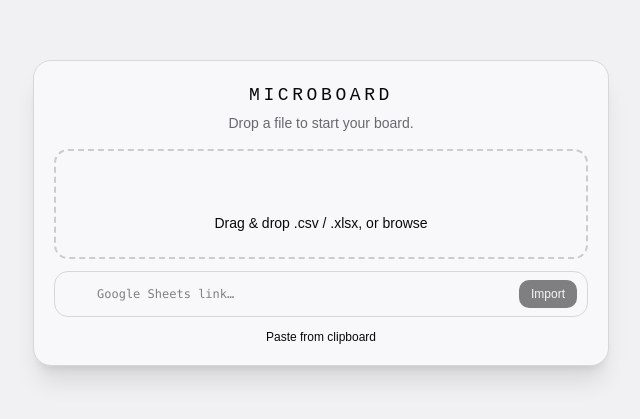
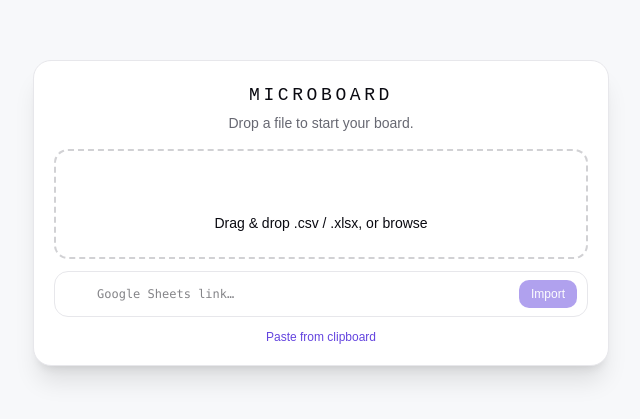
Before and after one commit to anjulbhatia/microboard, a React (Vite) app: page /create in a window 1280 px wide. Shown: the part 187-606 px from the top of the page, without its empty margins (319-959 px from the left). Built offline with nearby package versions, Linux system fonts and the light colour scheme; some icons are missing.

Commit message:
feat(styling): updated to linear palette https://paletteui.xyz/r/zinc.json

```diff
--- a/src/index.css
+++ b/src/index.css
@@ -7,28 +7,28 @@
 @custom-variant dark (&:is(.dark *));
 
 :root {
-  --background: oklch(0.97 0.004 290);
-  --foreground: oklch(0.14 0.01 280);
-  --card: oklch(0.98 0.003 290);
-  --card-foreground: oklch(0.14 0.01 280);
-  --popover: oklch(0.98 0.003 290);
-  --popover-foreground: oklch(0.14 0.01 280);
-  --primary: oklch(0.14 0.01 280);
-  --primary-foreground: oklch(0.97 0.004 290);
-  --secondary: oklch(0.93 0.008 290);
-  --secondary-foreground: oklch(0.22 0.01 280);
-  --muted: oklch(0.94 0.005 290);
-  --muted-foreground: oklch(0.52 0.008 280);
-  --accent: oklch(0.55 0.08 290);
-  --accent-foreground: oklch(0.97 0.004 290);
-  --destructive: oklch(0.55 0.20 25);
-  --input: oklch(0.88 0.006 290);
-  --ring: oklch(0.55 0.08 290);
-  --chart-1: oklch(0.25 0.008 280);
-  --chart-2: oklch(0.45 0.06 290);
-  --chart-3: oklch(0.55 0.08 290);
-  --chart-4: oklch(0.65 0.05 280);
-  --chart-5: oklch(0.75 0.03 290);
+  --background: oklch(0.99 0.002 280);
+  --foreground: oklch(0.15 0.015 280);
+  --card: oklch(1 0 0);
+  --card-foreground: oklch(0.15 0.015 280);
+  --popover: oklch(1 0 0);
+  --popover-foreground: oklch(0.15 0.015 280);
+  --primary: oklch(0.52 0.22 285);
+  --primary-foreground: oklch(0.99 0.002 280);
+  --secondary: oklch(0.96 0.008 280);
+  --secondary-foreground: oklch(0.25 0.02 280);
+  --muted: oklch(0.96 0.005 280);
+  --muted-foreground: oklch(0.52 0.015 280);
+  --accent: oklch(0.93 0.015 280);
+  --accent-foreground: oklch(0.25 0.02 280);
+  --destructive: oklch(0.58 0.22 27);
+  --input: oklch(0.93 0.005 280);
+  --ring: oklch(0.52 0.22 285);
+  --chart-1: oklch(0.52 0.22 285);
+  --chart-2: oklch(0.62 0.16 260);
+  --chart-3: oklch(0.48 0.18 300);
+  --chart-4: oklch(0.68 0.12 240);
+  --chart-5: oklch(0.55 0.20 310);
   --radius: 0.625rem;
   --sidebar: oklch(0.985 0 0);
   --sidebar-foreground: oklch(0.145 0 0);
@@ -38,33 +38,33 @@
   --sidebar-accent-foreground: oklch(0.205 0 0);
   --sidebar-border: oklch(0.922 0 0);
   --sidebar-ring: oklch(0.708 0 0);
-  --border: oklch(0.88 0.006 290);
+  --border: oklch(0.93 0.005 280);
 }
 
 .dark {
-  --background: oklch(0.08 0.008 280);
-  --foreground: oklch(0.85 0.006 290);
-  --card: oklch(0.12 0.01 280);
-  --card-foreground: oklch(0.85 0.006 290);
-  --popover: oklch(0.12 0.01 280);
-  --popover-foreground: oklch(0.85 0.006 290);
-  --primary: oklch(0.85 0.006 290);
-  --primary-foreground: oklch(0.08 0.008 280);
-  --secondary: oklch(0.18 0.01 280);
-  --secondary-foreground: oklch(0.78 0.006 290);
-  --muted: oklch(0.18 0.01 280);
-  --muted-foreground: oklch(0.55 0.006 285);
-  --accent: oklch(0.40 0.06 290);
-  --accent-foreground: oklch(0.85 0.006 290);
-  --destructive: oklch(0.68 0.18 22);
-  --border: oklch(0.20 0.008 280);
-  --input: oklch(0.20 0.008 280);
-  --ring: oklch(0.40 0.06 290);
-  --chart-1: oklch(0.80 0.005 290);
-  --chart-2: oklch(0.60 0.05 290);
-  --chart-3: oklch(0.45 0.06 290);
-  --chart-4: oklch(0.35 0.04 280);
-  --chart-5: oklch(0.25 0.03 280);
+  --background: oklch(0.11 0.015 280);
+  --foreground: oklch(0.94 0.005 280);
+  --card: oklch(0.15 0.018 280);
+  --card-foreground: oklch(0.94 0.005 280);
+  --popover: oklch(0.15 0.018 280);
+  --popover-foreground: oklch(0.94 0.005 280);
+  --primary: oklch(0.65 0.20 285);
+  --primary-foreground: oklch(0.11 0.015 280);
+  --secondary: oklch(0.22 0.02 280);
+  --secondary-foreground: oklch(0.90 0.005 280);
+  --muted: oklch(0.22 0.02 280);
+  --muted-foreground: oklch(0.60 0.015 280);
+  --accent: oklch(0.25 0.025 280);
+  --accent-foreground: oklch(0.94 0.005 280);
+  --destructive: oklch(0.70 0.19 22);
+  --border: oklch(0.24 0.015 280);
+  --input: oklch(0.24 0.015 280);
+  --ring: oklch(0.65 0.20 285);
+  --chart-1: oklch(0.65 0.20 285);
+  --chart-2: oklch(0.68 0.14 260);
+  --chart-3: oklch(0.55 0.16 300);
+  --chart-4: oklch(0.72 0.10 240);
+  --chart-5: oklch(0.60 0.18 310);
   --sidebar: oklch(0.205 0 0);
   --sidebar-foreground: oklch(0.985 0 0);
   --sidebar-primary: oklch(0.488 0.243 264.376);
```
